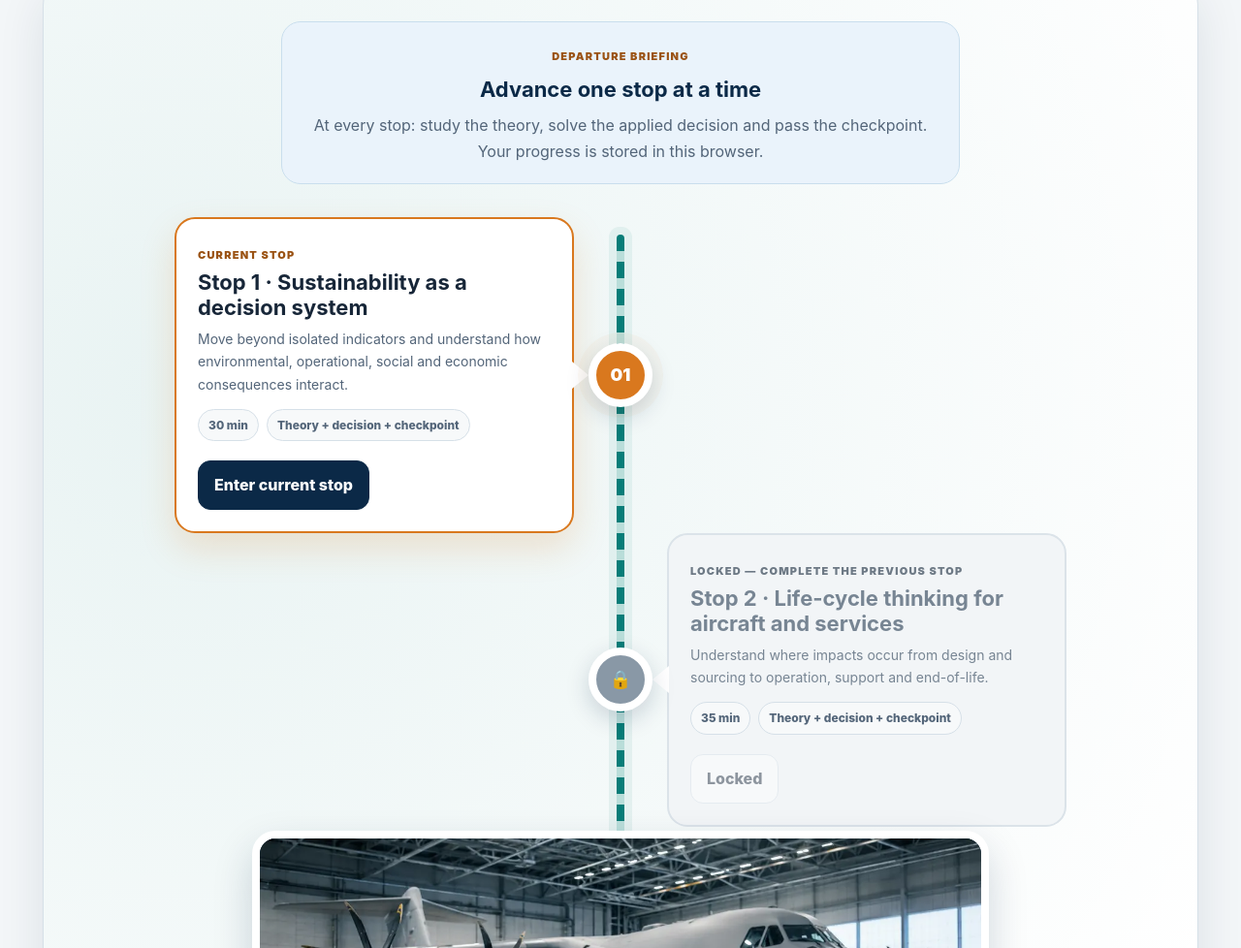
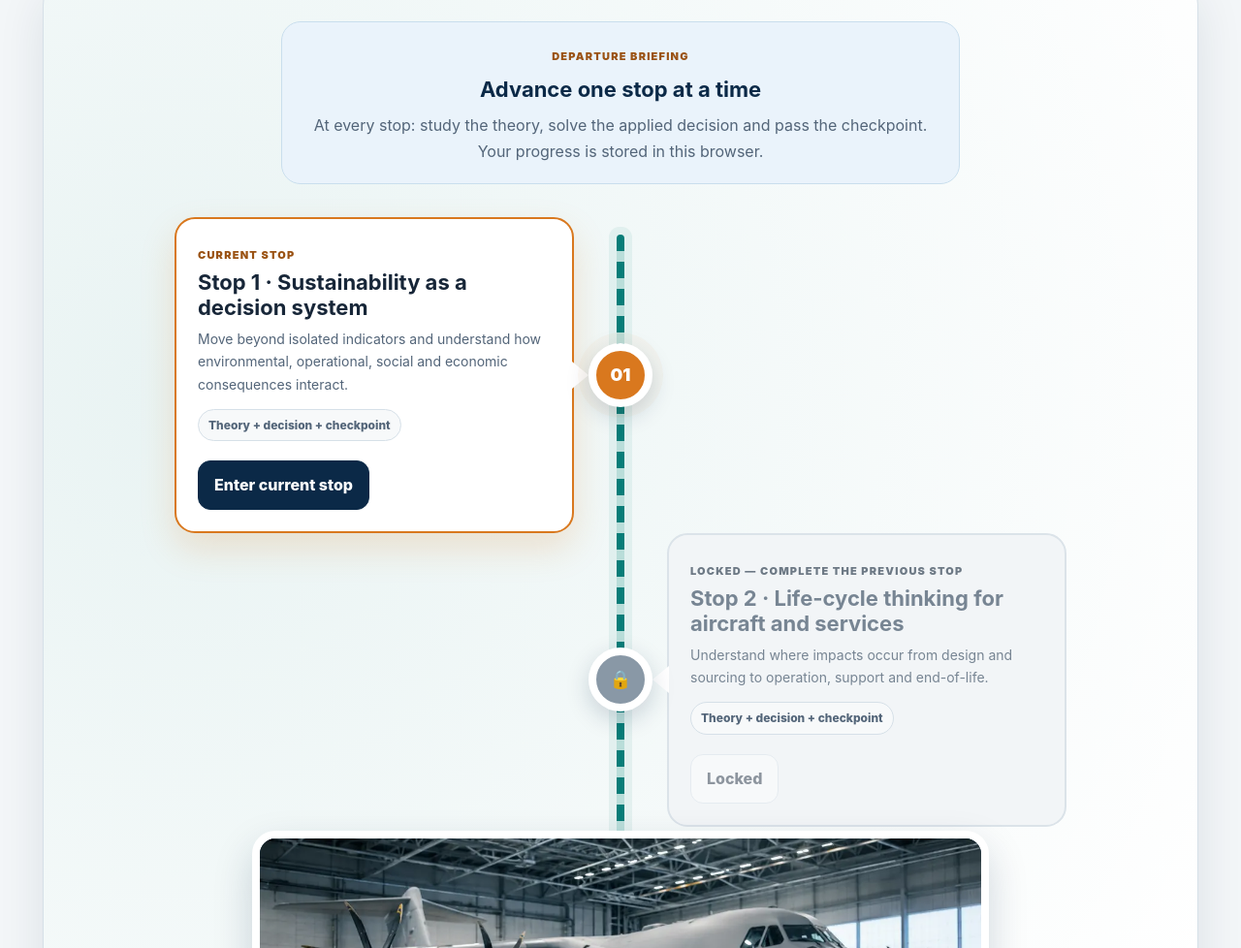
Before and after one commit to AUG79-droid/Introduction-to-Nature-for-Development_en, a plain HTML site: page index.html in a window 1280 px wide. Shown: the part 1822-2800 px from the top of the page at 97% size. Drawn offline with Linux system fonts and the light colour scheme.

Commit message:
Remove course durations and focus next learning stop after completion

```diff
--- a/index.html
+++ b/index.html
@@ -302,7 +302,6 @@
         id: 1,
         title: "Sustainability as a decision system",
         subtitle: "Move beyond isolated indicators and understand how environmental, operational, social and economic consequences interact.",
-        duration: "30 min",
         objectives: [
           "Distinguish sustainability from a collection of environmental initiatives.",
           "Use impacts, dependencies, risks and opportunities as four complementary decision lenses.",
@@ -360,7 +359,6 @@
         id: 2,
         title: "Life-cycle thinking for aircraft and services",
         subtitle: "Understand where impacts occur from design and sourcing to operation, support and end-of-life.",
-        duration: "35 min",
         objectives: [
           "Map the principal stages of an aircraft or service life cycle.",
           "Explain functional unit, baseline, data quality and burden shifting in plain language.",
@@ -418,7 +416,6 @@
         id: 3,
         title: "Circularity, maintenance and retained value",
         subtitle: "Connect repair, reuse, modularity and obsolescence management with airworthiness and long-term capability.",
-        duration: "30 min",
         objectives: [
           "Use the value-retention hierarchy instead of treating recycling as the default circular strategy.",
           "Recognise the technical and documentary conditions required for safe reuse and repair.",
@@ -476,7 +473,6 @@
         id: 4,
         title: "Responsible materials and supply-chain evidence",
         subtitle: "Turn supplier claims into traceable information that can support engineering and procurement decisions.",
-        duration: "35 min",
         objectives: [
           "Differentiate a supplier statement from verifiable chain-of-custody evidence.",
           "Apply proportional due diligence to material, geographic and supplier risk.",
@@ -534,7 +530,6 @@
         id: 5,
         title: "Nature, land and operational coexistence",
         subtitle: "Understand ecological dependencies and manage wildlife, habitat and land-use interactions without weakening operational safety.",
-        duration: "35 min",
         objectives: [
           "Explain why biological diversity matters to operational resilience and land management.",
           "Apply the mitigation hierarchy to base and infrastructure decisions.",
@@ -592,7 +587,6 @@
         id: 6,
         title: "In-service operations, readiness and resilience",
         subtitle: "Examine where mission readiness and sustainability reinforce one another—and where transparent trade-offs remain.",
-        duration: "35 min",
         objectives: [
           "Connect reliability, repair capability and logistics design with long-term resource performance.",
           "Differentiate emergency exceptions from weak routine planning.",
@@ -650,7 +644,6 @@
         id: 7,
         title: "Measurement, governance and credible communication",
         subtitle: "Build claims from clear boundaries, accountable controls and evidence that can survive review.",
-        duration: "35 min",
         objectives: [
           "Select indicators that connect action, outcome and decision relevance.",
           "Recognise common forms of misleading sustainability communication.",
@@ -708,7 +701,6 @@
         id: 8,
         title: "Integrated aviation decision lab",
         subtitle: "Combine the course lenses in a structured recommendation for a realistic engineering and support decision.",
-        duration: "40 min",
         objectives: [
           "Apply a repeatable six-step decision framework.",
           "Separate non-negotiable constraints from variables that can be optimised.",
@@ -848,7 +840,7 @@
                 <div class="fact"><strong>8</strong><span>theory modules</span></div>
                 <div class="fact"><strong>8</strong><span>aviation decisions</span></div>
                 <div class="fact"><strong>10</strong><span>final questions</span></div>
-                <div class="fact"><strong>4 h</strong><span>estimated learning time</span></div>
+
               </div>
             </div>
           </section>
@@ -880,18 +872,18 @@
                 const status = complete ? "Completed" : current ? "Current stop" : "Locked — complete the previous stop";
                 const cls = complete ? "complete" : current ? "current" : "locked";
                 const visual = ROUTE_VISUALS[m.id];
-                return `<div class="route-stage ${m.id%2?"side-left":"side-right"}">
+                return `<div id="route-stage-${m.id}" class="route-stage ${m.id%2?"side-left":"side-right"}">
                   <article class="route-card ${cls}">
                     <span class="route-status ${cls}">${status}</span>
                     <h3>Stop ${m.id} · ${escapeHtml(m.title)}</h3>
                     <p>${escapeHtml(m.subtitle)}</p>
-                    <div class="module-meta"><span class="pill">${escapeHtml(m.duration)}</span><span class="pill">Theory + decision + checkpoint</span></div>
+                    <div class="module-meta"><span class="pill">Theory + decision + checkpoint</span></div>
                     <button class="btn ${current?"btn-primary":""}" type="button" ${unlocked?`data-go="module-${m.id}"`:"disabled"}>${complete?"Review stop":current?"Enter current stop":"Locked"}</button>
                   </article>
                   <div class="route-marker ${cls}" aria-hidden="true">${complete?"✓":current?String(m.id).padStart(2,"0"):"🔒"}</div>
                 </div>${visual?`<figure class="route-visual"><img src="${visual.src}" alt="${escapeHtml(visual.alt)}" loading="lazy" decoding="async"><figcaption><strong>${escapeHtml(visual.title)}</strong>${escapeHtml(visual.caption)}</figcaption></figure>`:""}`;
               }).join("")}
-              <div class="route-stage route-destination side-left">
+              <div id="route-stage-final" class="route-stage route-destination side-left">
                 <article class="route-card ${state.completed.length===MODULES.length?(state.passed?"complete":"current"):"locked"}">
                   <span class="route-status ${state.passed?"complete":state.completed.length===MODULES.length?"current":"locked"}">${state.passed?"Journey completed":state.completed.length===MODULES.length?"Final destination unlocked":"Locked — complete all stops"}</span>
                   <h3>Final destination · Integrated assessment</h3>
@@ -906,8 +898,14 @@
 
           <div class="notice"><strong>Use of scenarios:</strong> A400M and Eurofighter references are illustrative learning contexts. The course does not replace approved technical data, airworthiness decisions, operational procedures or corporate policy.</div>
         </div>`;
+      const targetStage = recentlyCompleted === null ? null : (recentlyCompleted < MODULES.length ? `route-stage-${recentlyCompleted+1}` : "route-stage-final");
       recentlyCompleted = null;
       bindCommon();
+      if (targetStage) {
+        requestAnimationFrame(() => {
+          document.getElementById(targetStage)?.scrollIntoView({behavior:"smooth",block:"center"});
+        });
+      }
     }
 
     function renderModule(id){
@@ -921,7 +919,7 @@
       document.getElementById("main").innerHTML = `
         <div class="container module-shell">
           <div class="module-top">
-            <div><span class="eyebrow">Module ${m.id} · ${escapeHtml(m.duration)}</span><h1>${escapeHtml(m.title)}</h1><p class="module-lead">${escapeHtml(m.subtitle)}</p></div>
+            <div><span class="eyebrow">Module ${m.id}</span><h1>${escapeHtml(m.title)}</h1><p class="module-lead">${escapeHtml(m.subtitle)}</p></div>
             <button class="btn" type="button" data-go="overview">Course map</button>
           </div>
           <div class="module-body">
```
